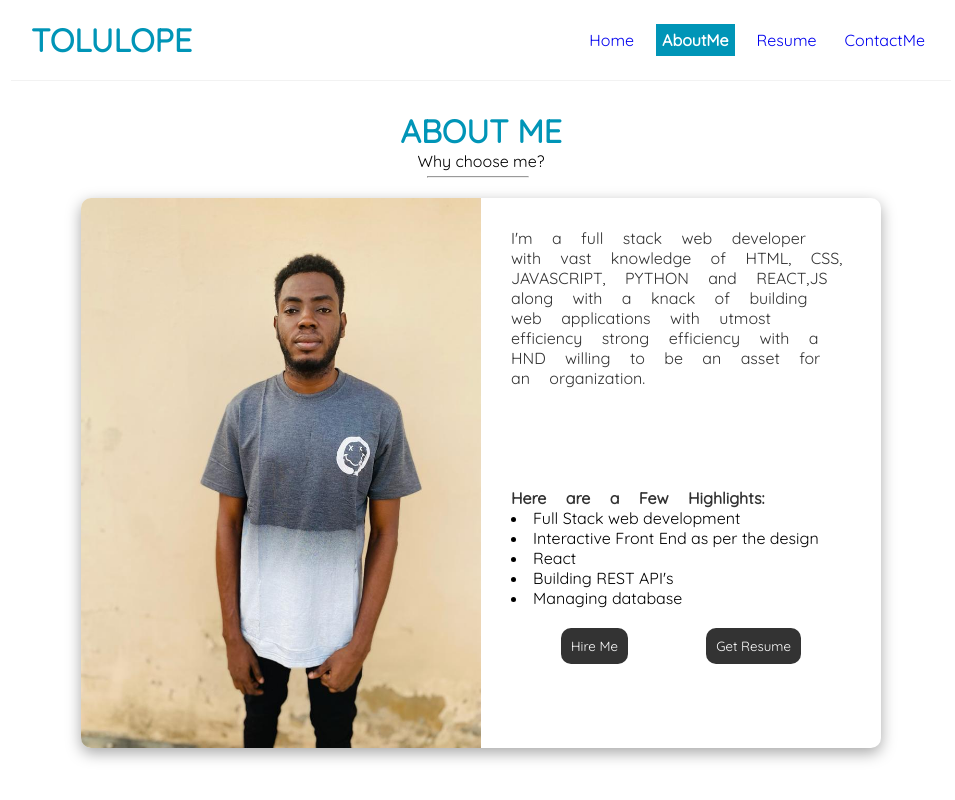
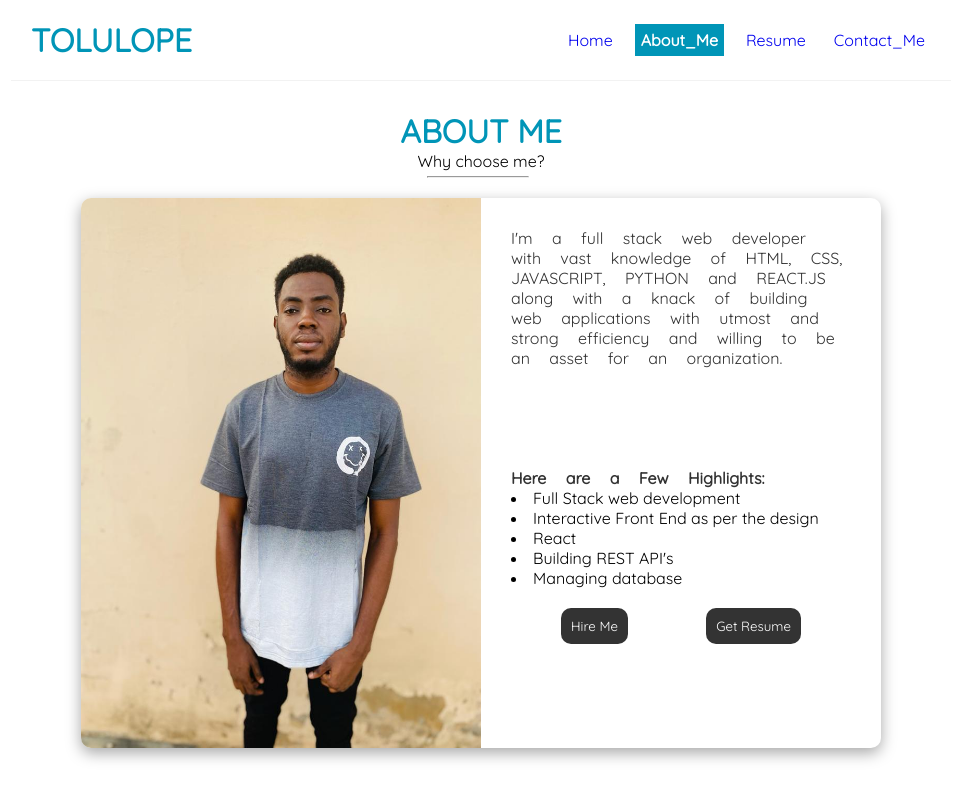
Before and after one commit to akinlope/myPortfolio, a React (Create React App) app: page /aboutMe in a window 1280 px wide. Shown: the top 800 px of the page, without its empty margins (159-1114 px from the left). Built offline with nearby package versions, Linux system fonts and the light colour scheme.

Commit message:
fully completed

```diff
--- a/src/AboutMe.js
+++ b/src/AboutMe.js
@@ -1,9 +1,13 @@
+import { useEffect } from "react";
 import { Link } from "react-router-dom";
 import pic from "./img/a.jpg";
 import myCV from "./myCV.pdf";
 
 const AboutMe = ({toClick}) => {
-  toClick("AboutMe")
+
+  useEffect(()=> {
+    toClick("AboutMe");
+  });
 
   return (
     <div className="aboutMe">
@@ -20,8 +24,8 @@ const AboutMe = ({toClick}) => {
         <div className="aboutInfo">
           <p>
             I'm a full stack web developer with vast knowledge of HTML, CSS,
-            JAVASCRIPT, PYTHON and REACT,JS along with a knack of building web
-            applications with utmost efficiency strong efficiency with a HND
+            JAVASCRIPT, PYTHON and REACT.JS along with a knack of building web
+            applications with utmost and strong efficiency and
             willing to be an asset for an organization.
           </p>
 
--- a/src/App.js
+++ b/src/App.js
@@ -1,4 +1,4 @@
-import { useState } from "react";
+import { useEffect, useState } from "react";
 import { BrowserRouter as Router, Route, Routes, } from "react-router-dom";
 
 //imported pages
@@ -15,6 +15,10 @@ function App() {
   function myFunction(param) {
     setIsActive(param);
   }
+
+  // useEffect(() => {
+  //   myFunction;
+  // })
 
   return (
     <Router>
--- a/src/ContactMe.js
+++ b/src/ContactMe.js
@@ -7,7 +7,9 @@ import SendMes from "./SendMes";
 
 const ContactMe = ({toClick}) => {
 
-  toClick("ContactMe")
+  useEffect(()=> {
+    toClick("ContactMe");
+  });
 
     const [ isText, setText]= useState("")
     const [ isEmail, setEmail]= useState("")
--- a/src/Home.js
+++ b/src/Home.js
@@ -3,8 +3,14 @@ import { faGithub, faTwitter, faInstagram } from "@fortawesome/free-brands-svg-i
 import { Link } from "react-router-dom";
 import pic from "./img/a.jpg";
 import myCV from "./myCV.pdf";
+import { useEffect } from "react";
+
 const Home = ({toClick}) => {
-  toClick("Home");
+  // toClick("Home");
+  useEffect(()=> {
+    toClick("Home");
+  });
+
   return (
     <div className="home">
       <div className="myInfo">
--- a/src/Navbar.js
+++ b/src/Navbar.js
@@ -24,7 +24,7 @@ const Navbar = ({clickClick}) => {
           }}
           to="/aboutMe"
         >
-          AboutMe
+          About_Me
         </Link>
         <Link
           style={{
@@ -44,7 +44,7 @@ const Navbar = ({clickClick}) => {
           }}
           to="/contact"
         >
-          ContactMe
+          Contact_Me
         </Link>
       </div>
     </div>
--- a/src/REducation.js
+++ b/src/REducation.js
@@ -5,7 +5,7 @@ const Education = () => {
       <div className="resHold">
         <div>
           <p className="sch">National Youth Service Corps</p>
-          <p className="deg">Senior Secondary School Certificate.</p>
+          <p className="deg">Serving my Country.</p>
         </div>
         <div>
         <p className="date">2022-2023</p>
--- a/src/RProject.js
+++ b/src/RProject.js
@@ -6,8 +6,8 @@ const Projects = () => {
         <div>
           <p className="sch">MY PORTFOLIO</p>
           <p className="deg">
-            <b>Technologies Used: REACT and HEROKU</b> <br />A web-based
-            application that is all abou me and also enable you contact me.
+            <b>Technologies Used: REACT and NETLIFY</b> <br />A web-based
+            application that is all about me and also enable you contact me.
           </p>
         </div>
         <div>
--- a/src/Resume.js
+++ b/src/Resume.js
@@ -1,4 +1,4 @@
-import { useState } from "react";
+import { useEffect, useState } from "react";
 // import { render } from "react-dom";
 import REducation from "./REducation";
 import RInterest from "./RInterest";
@@ -7,7 +7,10 @@ import RSkills from "./RSkills";
 import RWork from "./RWork";
 
 const Resume = ({toClick}) => {
-  toClick("Resume");
+
+  useEffect(()=> {
+    toClick("Resume");
+  });
 
 
   const componentsEnum = {
```
